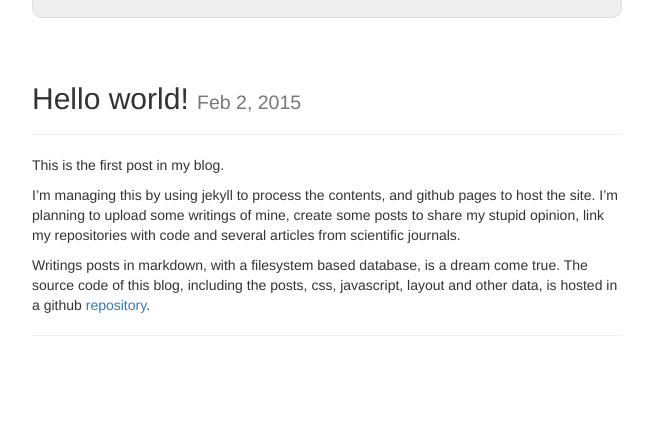
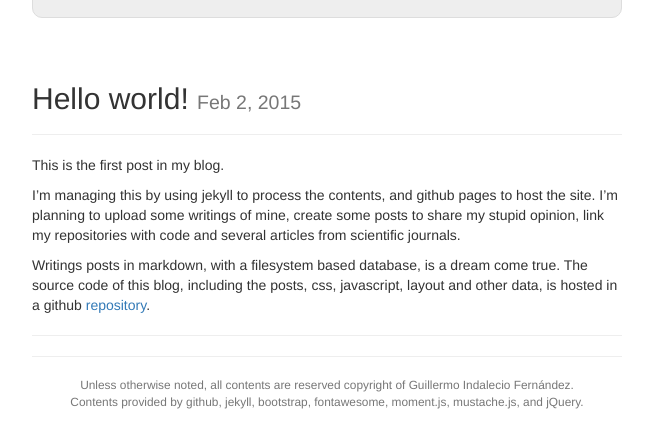
Before and after one commit to guillermobox/guillermobox.github.io, a Jekyll site: the page built from _posts/2015-02-02-starting.markdown, in a window 1280 px wide, cut to the strip 235-683 px from the top of the page. Shown: the whole strip, without its empty margins (313-966 px from the left). Built offline with Jekyll 4.4.1, drawn with Linux system fonts in a browser that asks for light colours; nearby versions of some CDN libraries; comment, search, counter and statistics services are not loaded.

Commit message:
Add footer and relative dates

```diff
--- a/_layouts/mainpage.html
+++ b/_layouts/mainpage.html
@@ -5,7 +5,7 @@
 <ul class="list-group">
 	[[#repos]]
 	<li class="list-group-item">
-		<h4 class="list-group-item-heading"><a href="[[html_url]]">[[name]]</a></h4>
+		<h4 class="list-group-item-heading"><a href="[[html_url]]">[[name]]</a> <small>[[updated_time]]</small></h4>
 		<p class="list-group-item-text">[[description]] [[#language]](in [[language]])[[/language]]</p>
 		<div class="github_links" style="position:absolute;right: 15px;display:none;top: 10px;">
 			<a href="[[clone_url]]">https</a> / <a href="[[git_url]]">ssh</a>
--- a/_layouts/top.html
+++ b/_layouts/top.html
@@ -3,17 +3,19 @@
 <!DOCTYPE html>
 <html lang="en">
 <head>
+<meta charset="utf-8">
+<meta name="viewport" content="width=device-width, initial-scale=1.0">
 
 {% include favicon.html %}
 
-<meta charset="utf-8">
-<meta name="viewport" content="width=device-width, initial-scale=1.0">
 <link rel="stylesheet" href="https://maxcdn.bootstrapcdn.com/bootstrap/3.3.2/css/bootstrap.min.css">
 <link rel="stylesheet" href="https://maxcdn.bootstrapcdn.com/font-awesome/4.3.0/css/font-awesome.min.css">
 <link rel="stylesheet" href="/resources/base.css">
 <script type="text/javascript" src="https://cdnjs.cloudflare.com/ajax/libs/mustache.js/0.8.1/mustache.min.js"></script>
-<script type="text/javascript" src="https://code.jquery.com/jquery-2.1.3.min.js"></script>
+<script type="text/javascript" src="https://cdnjs.cloudflare.com/ajax/libs/moment.js/2.9.0/moment.min.js"></script>
+<script type="text/javascript" src="https://cdnjs.cloudflare.com/ajax/libs/jquery/2.1.3/jquery.min.js"></script>
 <script type="text/javascript" src="/resources/script.js"> </script>
+
 <title>{{site.name}}</title>
 </head>
 <body>
@@ -61,6 +63,13 @@
 		</div>
 	</div>
 	{{ content }}
+	<footer>
+		<hr />
+		 <p class="text-center text-muted small">
+			Unless otherwise noted, all contents are reserved copyright of Guillermo Indalecio Fernández.<br />
+			Contents provided by github, jekyll, bootstrap, fontawesome, moment.js, mustache.js, and jQuery. <br />
+		</p>
+	</footer>
 </div>
 </body>
 </html>
--- a/index.html
+++ b/index.html
@@ -12,7 +12,8 @@
 		<li class="list-group-item">
 		<h4 class="list-group-item-heading"><a href="{{post.url}}">{{post.title}}</a></h4>
 		<p class="list-group-item-text">
-			{{post.date | date: "%b %-d, %Y" }}
+		{{post.date | date: "%b %-d, %Y" }}
+		(<script>document.write(moment("{{post.date | date :"%Y-%m-%d"}}").fromNow());</script>)
 		</p>
 		</li>
 	{% endfor %}
--- a/resources/script.js
+++ b/resources/script.js
@@ -14,9 +14,10 @@
     return (e1.updated_at < e2.updated_at) ? 1 : -1;
   }
 
-  $.map(data, function (elem, index) {
+  data = $.map(data, function (elem, index) {
     if (elem.fork === true) return null;
     elem.git_url = elem.git_url.replace(regexp, regmap);
+    elem.updated_time = moment(elem.updated_at.substr(0,10), "YYYY-MM-DD").fromNow();
     return elem;
   });
 
```
